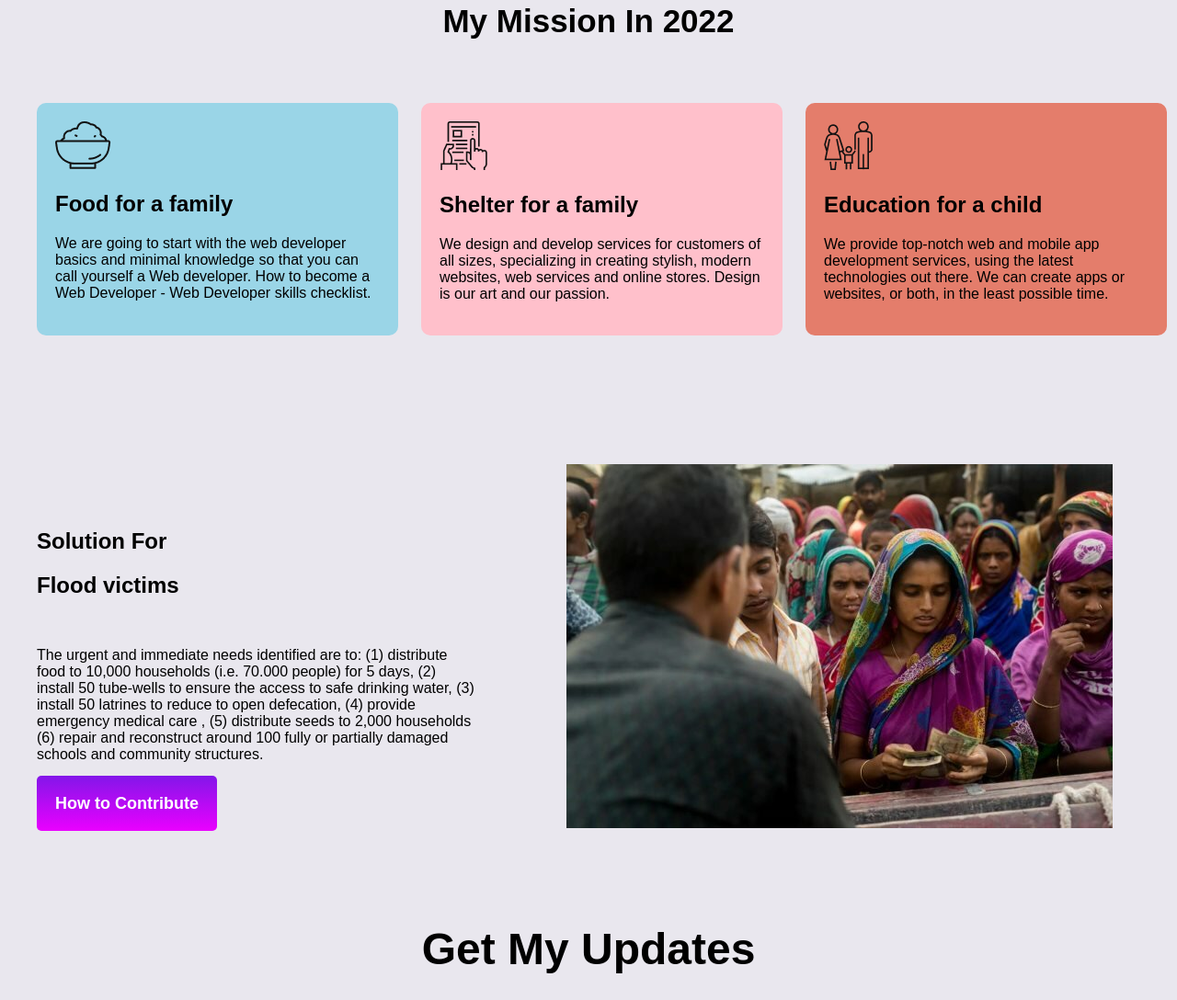
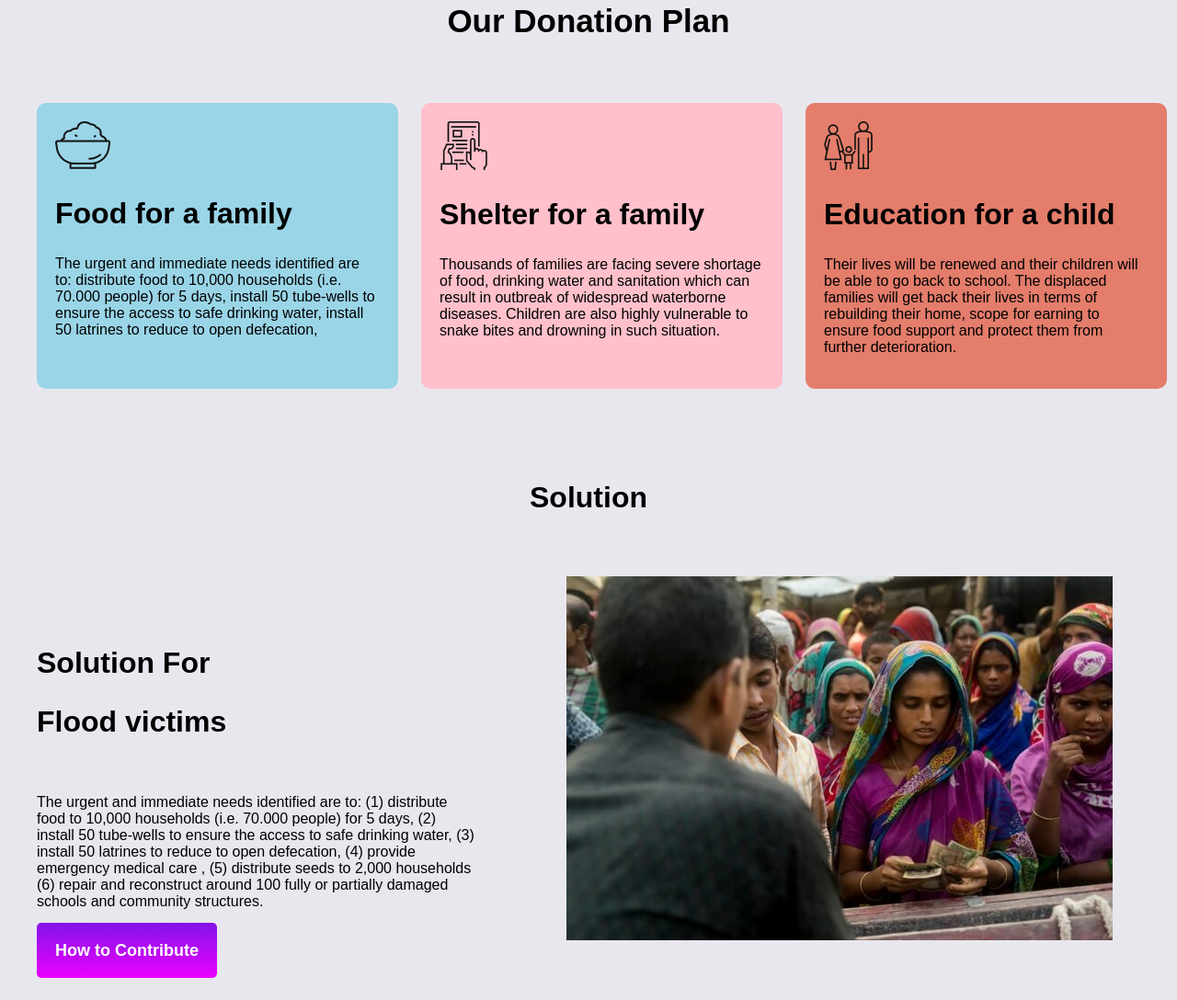
Before and after one commit to SalmanWaziullah/assignment-1, a plain HTML site: page index.html in a window 1280 px wide. Shown: the part 1472-2560 px from the top of the page at 92% size. Drawn offline with Linux system fonts and the light colour scheme.

Commit message:
all done

```diff
--- a/index.html
+++ b/index.html
@@ -47,41 +47,39 @@
 
     <section>
       <h1 class="mission">
-        My Mission In <span class="font-color">2022</span>
+        Our Donation Plan
       </h1>
       <div class="flexible-section">
         <div class="single-mission-area color1">
           <img src="icons/food.png" alt="" />
           <h1>Food for a family</h1>
           <p>
-            We are going to start with the web developer basics and minimal
-            knowledge so that you can call yourself a Web developer. How to
-            become a Web Developer - Web Developer skills checklist.
+            The urgent and immediate needs identified are to: distribute food to 10,000 households (i.e. 70.000 people) for 5 days,  install 50 tube-wells to ensure the access to safe drinking water,  install 50 latrines to reduce to open defecation,
           </p>
         </div>
         <div class="single-mission-area color2">
           <img src="icons/Frame-1.png" alt="" />
           <h1>Shelter for a family</h1>
           <p>
-            We design and develop services for customers of all sizes,
-            specializing in creating stylish, modern websites, web services and
-            online stores. Design is our art and our passion.
+            Thousands of families are facing severe shortage of food, drinking water and sanitation which can result in outbreak of widespread waterborne diseases. Children are also highly vulnerable to snake bites and drowning in such situation.
           </p>
         </div>
         <div class="single-mission-area color3">
           <img src="icons/shelter.png" alt="" />
           <h1>Education for a child</h1>
           <p>
-            We provide top-notch web and mobile app development services, using
-            the latest technologies out there. We can create apps or websites,
-            or both, in the least possible time.
+            Their lives will be renewed and their children will be able to go back to school. The displaced families will get back their lives in terms of rebuilding their home, scope for earning to ensure food support and protect them from further deterioration.
           </p>
         </div>
       </div>
     </section>
 
     <!--============= Bounas section =============-->
-    <section class="flexible-section">
+    <section >
+        <h1 style="text-align:center">Solution</h1>
+        <div class="flexible-section">
+
+
       <div class="half-width manage-globel">
         <h1>Solution For</h1>
         <h1>Flood victims</h1>
@@ -101,6 +99,7 @@
       <div class="half-width">
         <img src="images/donation1.jpg" alt="" />
       </div>
+    </div>
     </section>
 
     <!--============= stay-connected section =============-->
--- a/style.css
+++ b/style.css
@@ -3,6 +3,9 @@ body {
     padding: 0;
     font-family: "Ubuntu", sans-serif;
     background: rgb(233, 231, 238);
+  }
+  h1{
+    font-size: 2em;
   }
 #banner {
     background-image: url(images/donation4.jpg);
```
